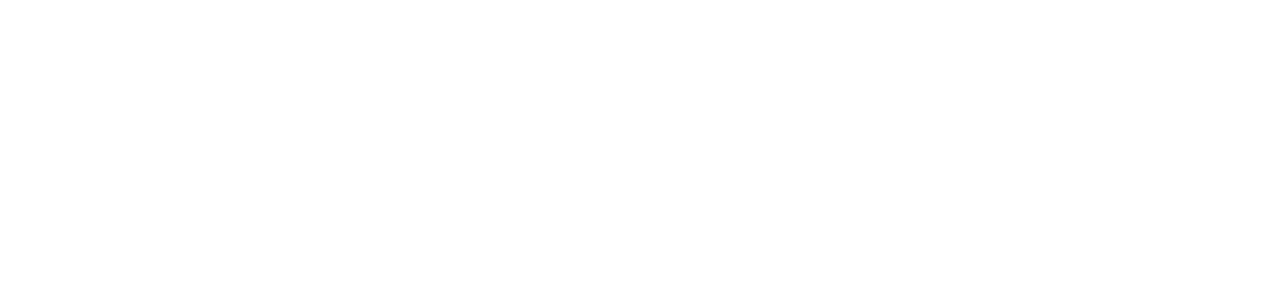
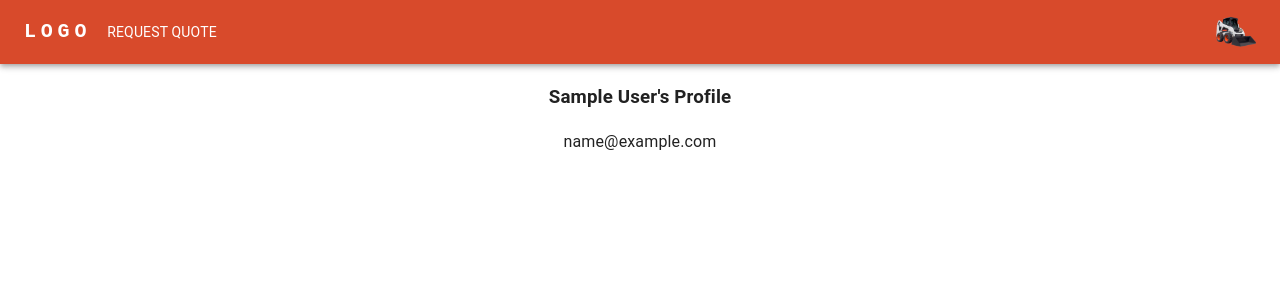
Before and after one commit to natr104/bobcat-hire, a React (Create React App) app: page /user in a window 1280 px wide. Before the commit this address had no page. Shown: the top 300 px of the page. Built offline with nearby package versions, Linux system fonts and the light colour scheme; sample sign-in values are in the browser's storage.

Commit message:
continue building views

```diff
--- a/src/App.js
+++ b/src/App.js
@@ -6,6 +6,7 @@ import Home from './components/Home'
 import Register from './components/Register';
 import QuoteRequest from './components/QuoteRequest'
 import Profile from './components/Profile';
+import CustomerQuotes from './components/CustomerQuotes';
 
 function App() {
   return (
@@ -16,7 +17,9 @@ function App() {
           <Route path="login" element={<LoginPage />} />
           <Route path="register" element={<Register />} />
           <Route path='request_quote' element={<QuoteRequest />} />
-          <Route path='profile' element={<Profile />} />
+          <Route path='user' element={<Profile />} />
+          <Route path='your_quotes' element={<CustomerQuotes />} />
+
         </Route>
 
       </Routes>
--- a/src/components/CustomerQuotes.jsx
+++ b/src/components/CustomerQuotes.jsx
@@ -4,8 +4,8 @@ import { Container } from "@mui/material";
 
 export default function CustomerQuotes() {
     return (
-        <Container>
+
             <CustomerQuotesTable />
-        </Container>
+
     )
 }
--- a/src/components/CustomerQuotesTable.jsx
+++ b/src/components/CustomerQuotesTable.jsx
@@ -1,25 +1,15 @@
 import { TableContainer, Table, TableBody, TableCell, TableHead, TableRow, Typography, Paper } from "@mui/material";
+import { useSelector } from "react-redux";
 
-function createData(id, date_time, address, type, note, hours, price) {
-    return { id, date_time, address, type, note, hours, price };
-  }
 
-const rows = [
-    createData(
-        0,
-        '09:30 AM 15 Aug 2022',
-        '123 Fake Street, Sydney',
-        "Pool",
-        "Difficult access to property",
-        8,
-        720.00
-    )
-]
 
 export default function CustomerQuotesTable() {
 
+    const { user: currentUser } = useSelector((state) => state.auth)
+    const user_jobs = currentUser.user.jobs
+
     return (
-        <TableContainer component={Paper}>
+        <TableContainer component={Paper} sx={{ mt: 8 }}>
             <Typography component="h2" variant="h6" color="primary" gutterBottom>Your Quotes</Typography>
             <Table size="small">
                 <TableHead>
@@ -33,14 +23,14 @@ export default function CustomerQuotesTable() {
                     </TableRow>
                 </TableHead>
                 <TableBody>
-                    {rows.map((row) => (
+                    {user_jobs.map((row) => (
                         <TableRow key={row.id}>
                             <TableCell>{row.date_time}</TableCell>
                             <TableCell>{row.address}</TableCell>
-                            <TableCell>{row.type}</TableCell>
-                            <TableCell>{row.note}</TableCell>
-                            <TableCell>{row.hours}</TableCell>
-                            <TableCell align="right">{`$${row.price}`}</TableCell>
+                            <TableCell>{row.category}</TableCell>
+                            <TableCell>{row.comment}</TableCell>
+                            {/* <TableCell>{row.hours}</TableCell>
+                            <TableCell align="right">{`$${row.price}`}</TableCell> */}
                         </TableRow>
                     ))}
                 </TableBody>
--- a/src/components/Navbar.jsx
+++ b/src/components/Navbar.jsx
@@ -12,15 +12,15 @@ import Tooltip from '@mui/material/Tooltip';
 import MenuItem from '@mui/material/MenuItem';
 import { Link as RouterLink } from 'react-router-dom'
 import { Link } from '@mui/material';
-import { useDispatch } from 'react-redux';
+import { useDispatch, useSelector } from 'react-redux';
 import { logout } from '../actions/auth';
 
 const pages = ['Services', 'Request Quote', 'Contact Us'];
-const settings = ['Account', 'Your Quotes', 'Logout'];
 
 const Navbar = () => {
   const [anchorElNav, setAnchorElNav] = React.useState(null);
   const [anchorElUser, setAnchorElUser] = React.useState(null);
+  const { user: currentUser } = useSelector((state) => state.auth)
 
   const dispatch = useDispatch();
 
@@ -148,7 +148,7 @@ const Navbar = () => {
               <Link component={RouterLink} to='/profile' textAlign="center" color="inherit" underline="none">
                 <MenuItem key={'Account'} onClick={handleCloseUserMenu}>Account</MenuItem>
               </Link>
-              <Link component={RouterLink} to='/' textAlign="center" color="inherit" underline="none">
+              <Link component={RouterLink} to='/your_quotes' textAlign="center" color="inherit" underline="none">
                 <MenuItem key={'Your Quotes'} onClick={handleCloseUserMenu}>Your Quotes</MenuItem>
               </Link>
               <Link component={RouterLink} to='/login' textAlign="center" color="inherit" underline="none">
--- a/src/components/Profile.jsx
+++ b/src/components/Profile.jsx
@@ -3,14 +3,19 @@ import { useSelector } from "react-redux"
 
 export default function Profile() {
 
-    const { user: { user: currentUser } } = useSelector((state) => state.auth);
+    const { user: currentUser } = useSelector((state) => state.auth);
     if (!currentUser) {
         return <Navigate to='/login' />
     }
+    const user = currentUser.user
 
     return (
+        <>
         <h3>
-            {currentUser.name}'s Profile
+            {user.name}'s Profile
         </h3>
+        <p>{user.email}</p>
+
+        </>
     )
 }
```
